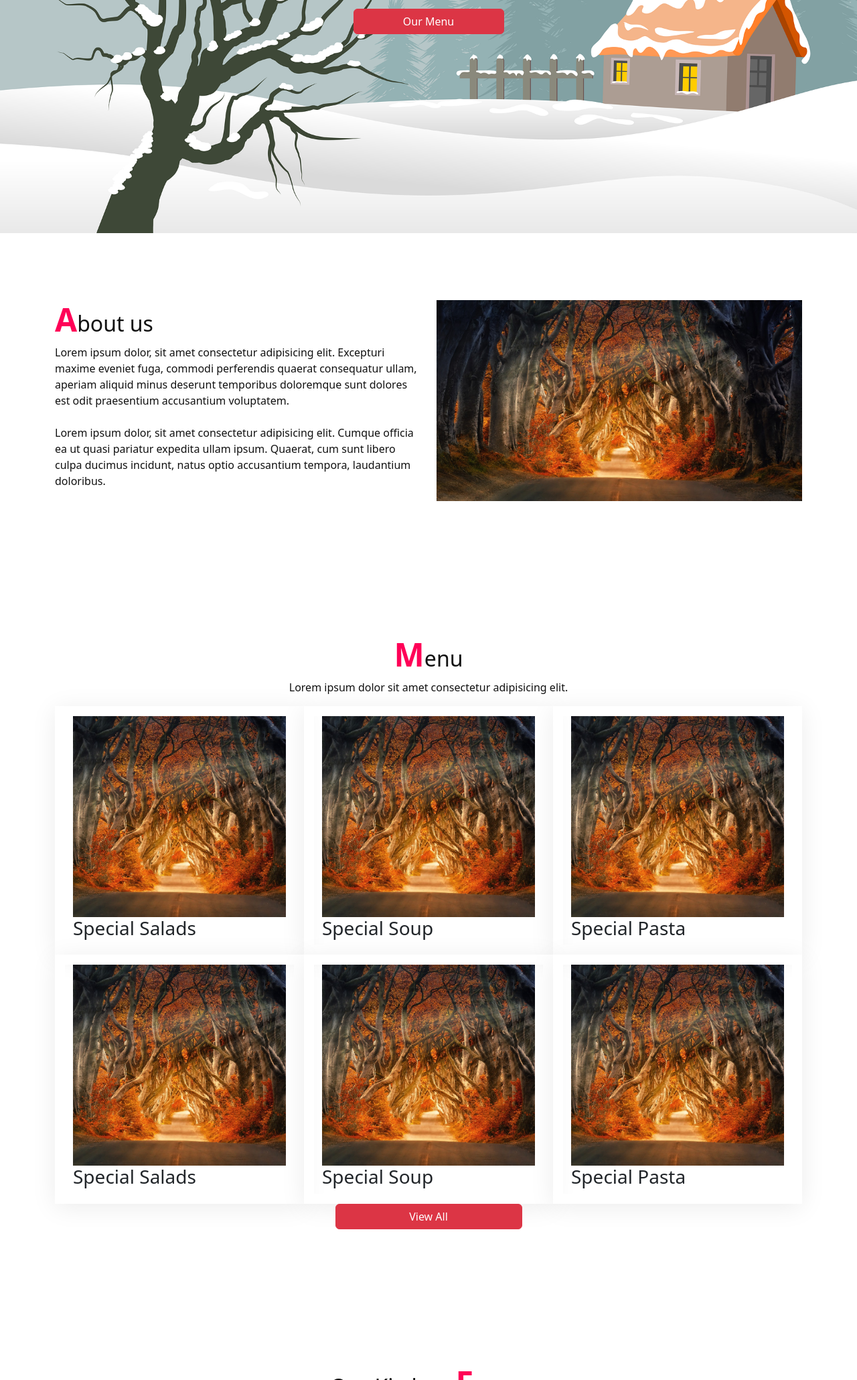
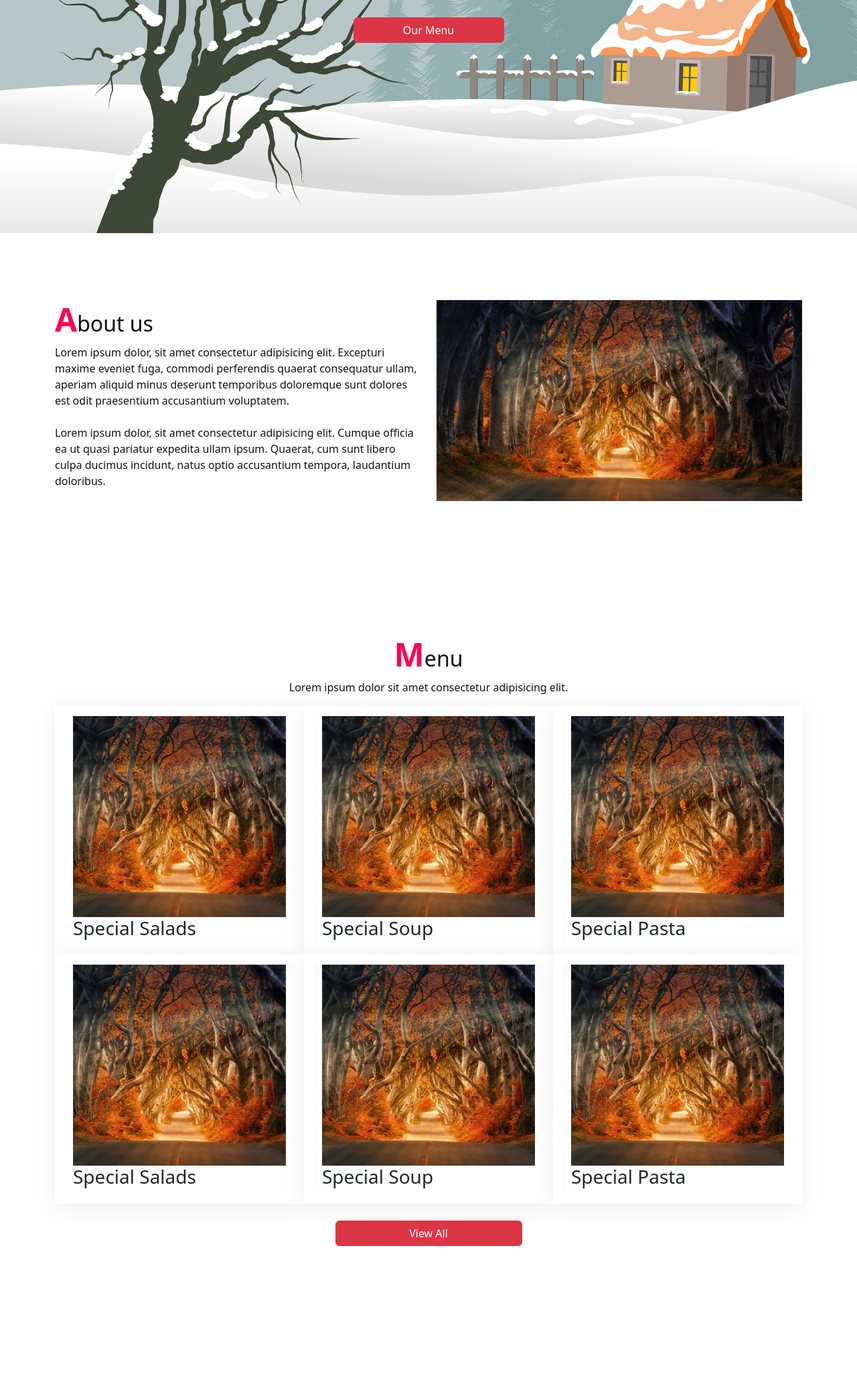
Before and after one commit to AmirN-coder/food-website-with-bootstrap, a plain HTML site: page index.html in a window 1280 px wide. Shown: the part 452-2512 px from the top of the page at 67% size. Drawn offline with nearby package versions, Linux system fonts and the light colour scheme.

Commit message:
give margin top to buttons with class btn btn-danger to have some distance of top

```diff
--- a/index.html
+++ b/index.html
@@ -36,7 +36,7 @@
           laborum harum! Hic maxime facere necessitatibus dolores unde, minima,
           explicabo.
         </p>
-        <a href="#" class="col-3 btn btn-danger">Our Menu</a>
+        <a href="#" class="col-3 btn btn-danger" style="margin-top: 25px;">Our Menu</a>
       </div>
     </section>
 
@@ -111,7 +111,7 @@
         </div>
 
         <div class="row justify-content-center title">
-          <a href="#" class="col-3 btn btn-danger">View All</a>
+          <a href="#" class="col-3 btn btn-danger" style="margin-top: 25px;">View All</a>
         </div>
       </div>
     </section>
```
